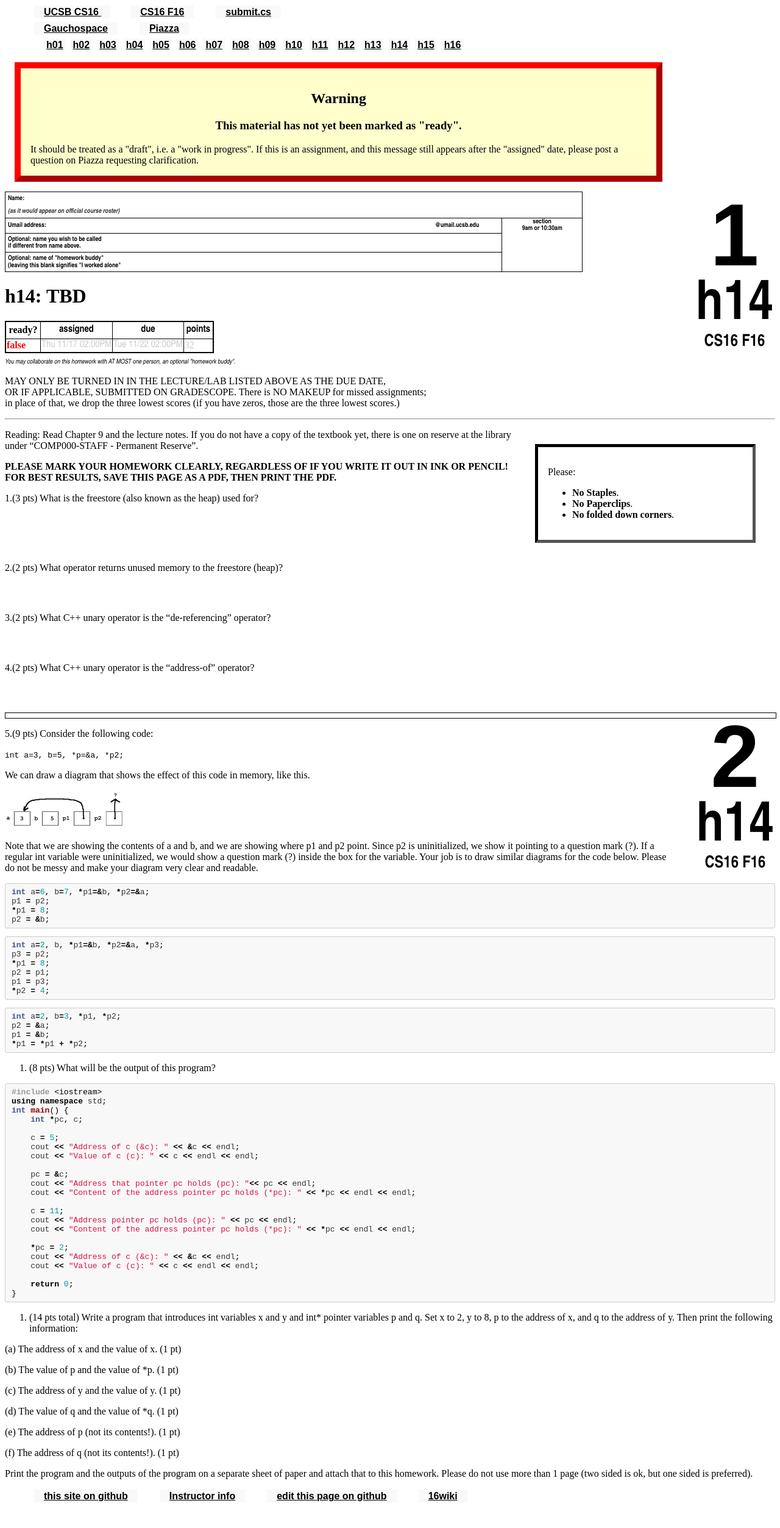
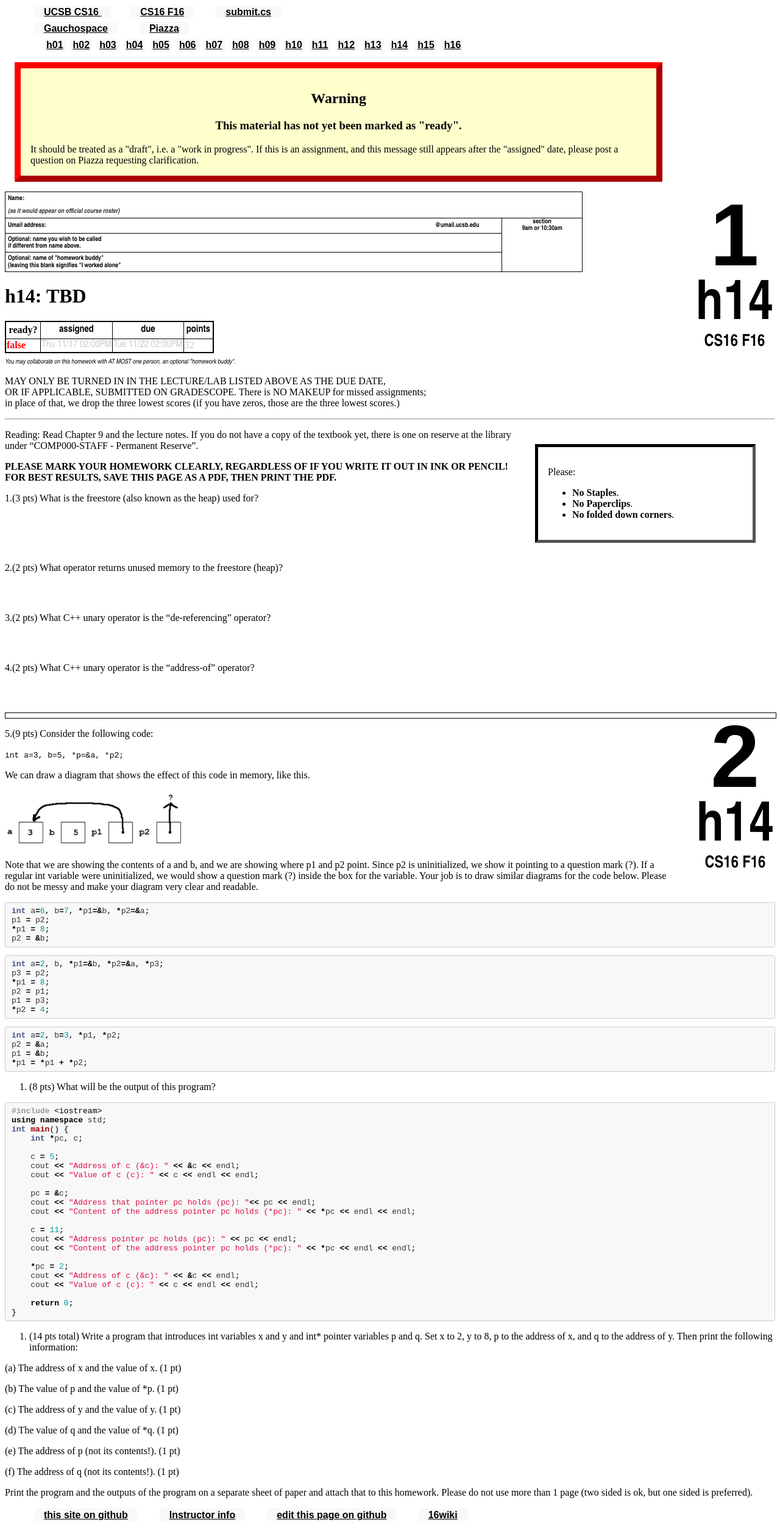
Before and after one commit to ucsb-cs16-s16/https-ucsb-cs16-s17.github.io, a Jekyll site: the page built from _hwk/h14.md, in a window 1280 px wide. Shown: the whole page at 61% size. Built offline with Jekyll 4.4.1, drawn with Linux system fonts in a browser that asks for light colours; before the commit the page ends 2474 px from its top, so only the background shows below that.

Commit message:
new HW14

```diff
--- a/_hwk/h14.md
+++ b/_hwk/h14.md
@@ -29,7 +29,7 @@ Reading: Read Chapter 9 and the lecture notes.    If you do not have a copy of t
 
 We can draw a diagram that shows the effect of this code in memory, like this.
 
-<img src="pointerDiagramExample.png" width="200" alt="pointerdiagram" />
+<img src="pointerDiagramExample.png" width="300" alt="pointerdiagram" />
 
 Note that we are showing the contents of a and b, and we are showing where p1 and p2 point. Since p2 is uninitialized, we show it pointing to a question mark (?).
 If a regular int variable were uninitialized, we would show a question mark (?) inside the box for the variable.
```
